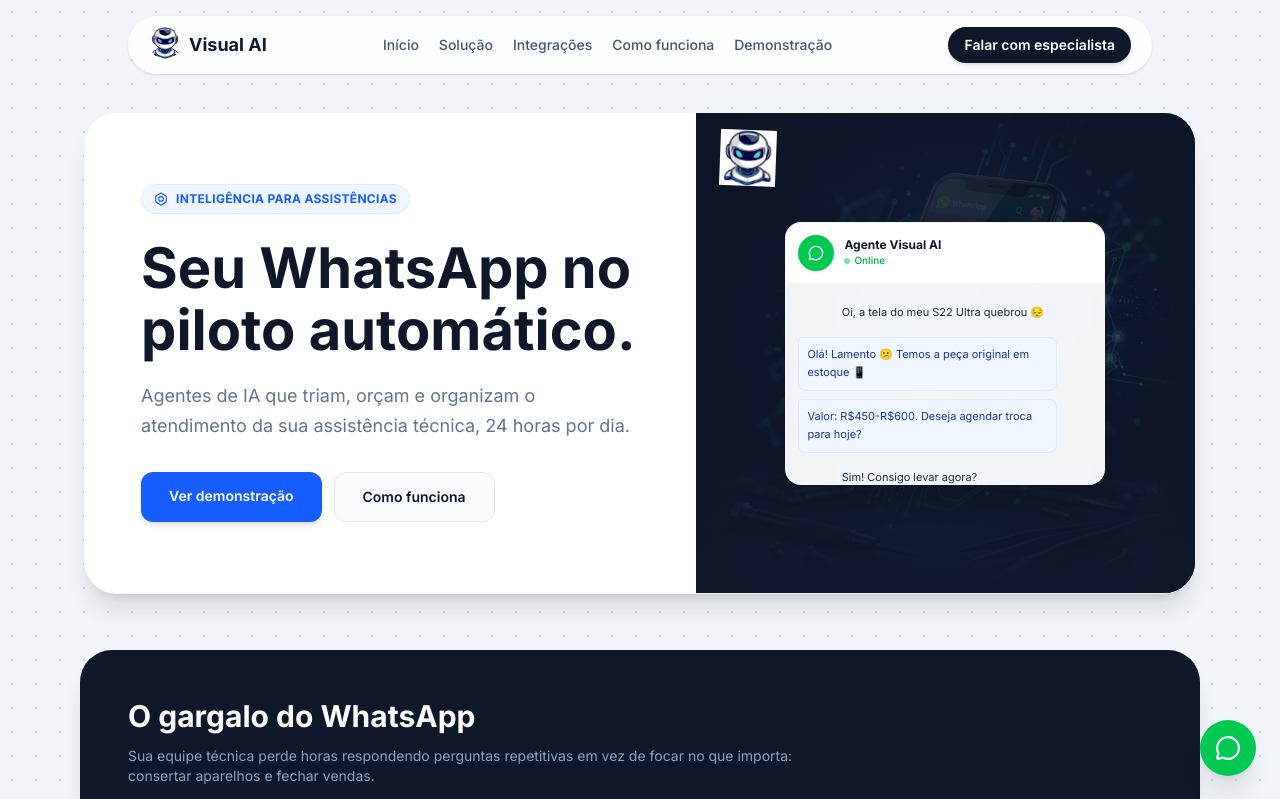
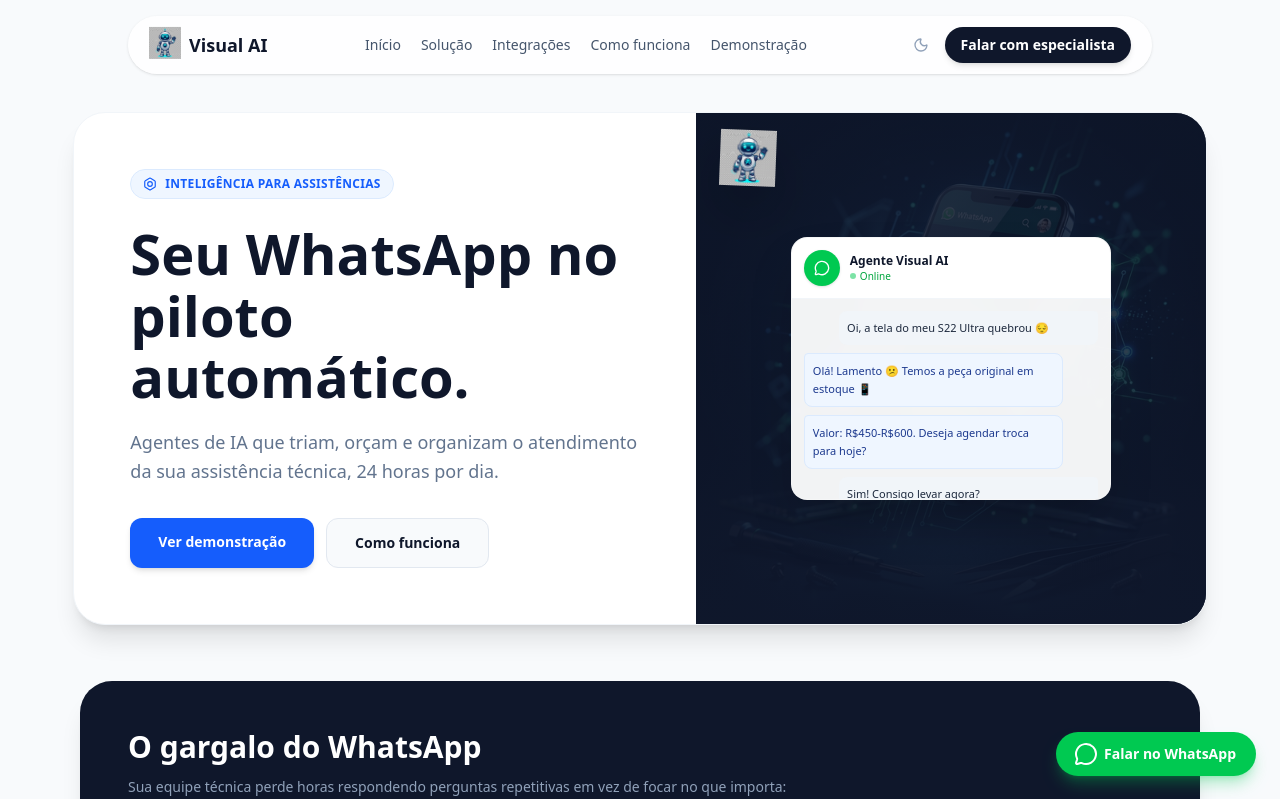
Before and after one commit to Veocreatorpro/visual-ai---agentes-de-ia-para-whatsapp, a React (Vite) app: page / in a window 1280 px wide. Shown: the top 799 px of the page. Built offline with nearby package versions, Linux system fonts and the light colour scheme.

Commit message:
fix: transparent logo, dark mode, WhatsApp CTA, chat scroll, Azure API key

```diff
--- a/src/components/Header.tsx
+++ b/src/components/Header.tsx
@@ -1,17 +1,34 @@
 import React, { useState, useEffect } from 'react';
-import { Menu, X } from 'lucide-react';
+import { Menu, X, Moon, Sun } from 'lucide-react';
 import { motion, AnimatePresence } from 'motion/react';
 import robotLogo from '../assets/images/robot-logo.png';
 
 export default function Header() {
   const [isScrolled, setIsScrolled] = useState(false);
   const [isMobileMenuOpen, setIsMobileMenuOpen] = useState(false);
+  const [isDark, setIsDark] = useState(() => {
+    if (typeof window !== 'undefined') {
+      return localStorage.getItem('theme') === 'dark' ||
+        (!localStorage.getItem('theme') && window.matchMedia('(prefers-color-scheme: dark)').matches);
+    }
+    return false;
+  });
 
   useEffect(() => {
     const handleScroll = () => setIsScrolled(window.scrollY > 20);
     window.addEventListener('scroll', handleScroll);
     return () => window.removeEventListener('scroll', handleScroll);
   }, []);
+
+  useEffect(() => {
+    if (isDark) {
+      document.documentElement.classList.add('dark');
+      localStorage.setItem('theme', 'dark');
+    } else {
+      document.documentElement.classList.remove('dark');
+      localStorage.setItem('theme', 'light');
+    }
+  }, [isDark]);
 
   const navLinks = [
     { href: '#inicio', label: 'Início' },
@@ -23,23 +40,23 @@
 
   return (
     <header className="fixed top-4 w-full z-50 flex justify-center px-4">
-      <div className={`transition-all duration-300 rounded-full px-5 py-2.5 flex justify-between items-center w-full max-w-5xl ${isScrolled ? 'bg-white/90 backdrop-blur-md shadow-lg border border-slate-200/50' : 'bg-white/80 backdrop-blur-sm border border-transparent shadow-sm'}`}>
-        <a href="#" className="flex items-center gap-2 text-lg font-bold text-slate-900">
+      <div className={`transition-all duration-300 rounded-full px-5 py-2.5 flex justify-between items-center w-full max-w-5xl ${isScrolled ? 'bg-white/90 dark:bg-slate-900/90 backdrop-blur-md shadow-lg border border-slate-200/50 dark:border-slate-700/50' : 'bg-white/80 dark:bg-slate-900/80 backdrop-blur-sm border border-transparent shadow-sm'}`}>
+        <a href="#" className="flex items-center gap-2 text-lg font-bold text-slate-900 dark:text-white">
           <motion.img
             src={robotLogo}
             alt="Visual AI"
-            className="w-8 h-8 rounded-full"
+            className="w-8 h-8"
             animate={{ y: [0, -3, 0] }}
             transition={{ repeat: Infinity, duration: 3, ease: "easeInOut" }}
           />
-          Visual AI
+          <span className="text-base md:text-lg">Visual AI</span>
         </a>
 
-        <nav className="hidden md:block">
+        <nav className="hidden lg:block">
           <ul className="flex gap-5 text-sm">
             {navLinks.map((link) => (
               <li key={link.href}>
-                <a href={link.href} className="text-slate-600 font-medium hover:text-blue-600 transition-colors">
+                <a href={link.href} className="text-slate-600 dark:text-slate-300 font-medium hover:text-blue-600 dark:hover:text-blue-400 transition-colors">
                   {link.label}
                 </a>
               </li>
@@ -48,11 +65,20 @@
         </nav>
 
         <div className="flex items-center gap-2">
-          <a href="#contato" className="px-4 py-2 bg-slate-900 text-white text-sm font-semibold rounded-full shadow-md hover:bg-blue-600 transition-colors">
+          {/* Dark mode toggle — discrete */}
+          <button
+            onClick={() => setIsDark(!isDark)}
+            className="p-2 text-slate-400 hover:text-slate-600 dark:hover:text-slate-200 transition-colors rounded-full hover:bg-slate-100 dark:hover:bg-slate-800"
+            aria-label="Alternar tema"
+          >
+            {isDark ? <Sun size={16} /> : <Moon size={16} />}
+          </button>
+
+          <a href="#contato" className="hidden sm:inline-flex px-4 py-2 bg-slate-900 dark:bg-blue-600 text-white text-sm font-semibold rounded-full shadow-md hover:bg-blue-600 dark:hover:bg-blue-700 transition-colors">
             Falar com especialista
           </a>
           <button
-            className="md:hidden p-2 text-slate-600 hover:text-blue-600 transition-colors"
+            className="lg:hidden p-2 text-slate-600 dark:text-slate-300 hover:text-blue-600 transition-colors"
             onClick={() => setIsMobileMenuOpen(!isMobileMenuOpen)}
             aria-label={isMobileMenuOpen ? 'Fechar menu' : 'Abrir menu'}
           >
@@ -68,14 +94,14 @@
             animate={{ opacity: 1, y: 0 }}
             exit={{ opacity: 0, y: -10 }}
             transition={{ duration: 0.2 }}
-            className="fixed top-20 left-4 right-4 bg-white/95 backdrop-blur-md rounded-2xl shadow-2xl border border-slate-200 p-6 md:hidden z-50"
+            className="fixed top-20 left-4 right-4 bg-white/95 dark:bg-slate-900/95 backdrop-blur-md rounded-2xl shadow-2xl border border-slate-200 dark:border-slate-700 p-6 lg:hidden z-50"
           >
             <ul className="flex flex-col gap-4">
               {navLinks.map((link) => (
                 <li key={link.href}>
                   <a
                     href={link.href}
-                    className="text-slate-700 font-medium hover:text-blue-600 transition-colors text-base block py-1"
+                    className="text-slate-700 dark:text-slate-200 font-medium hover:text-blue-600 dark:hover:text-blue-400 transition-colors text-base block py-1"
                     onClick={() => setIsMobileMenuOpen(false)}
                   >
                     {link.label}
--- a/src/components/WhatsAppButton.tsx
+++ b/src/components/WhatsAppButton.tsx
@@ -3,30 +3,26 @@
 import { MessageCircle } from 'lucide-react';
 
 export default function WhatsAppButton() {
-  const whatsappNumber = '5511999999999'; // Replace with real number
-  const message = encodeURIComponent('Olá! Vim pelo site da Visual AI e gostaria de saber mais sobre os agentes de IA para WhatsApp.');
-  const whatsappUrl = `https://wa.me/${whatsappNumber}?text=${message}`;
+  const whatsappUrl = "https://wa.me/5571992355913?text=Ol%C3%A1%20%F0%9F%A4%96%20Quero%20entender%20como%20um%20agente%20de%20IA%20no%20WhatsApp%20pode%20ajudar%20no%20atendimento%20da%20minha%20empresa.%20Tenho%20interesse%20em%20uma%20solu%C3%A7%C3%A3o%20personalizada%20e%20gostaria%20de%20iniciar%20uma%20an%C3%A1lise%20da%20minha%20necessidade.%20%F0%9F%9A%80";
 
   return (
     <motion.a
       href={whatsappUrl}
       target="_blank"
       rel="noopener noreferrer"
-      initial={{ scale: 0, opacity: 0 }}
-      animate={{ scale: 1, opacity: 1 }}
-      transition={{ delay: 2, type: 'spring', stiffness: 200 }}
-      className="fixed bottom-6 right-6 z-50 w-14 h-14 bg-green-500 text-white rounded-full flex items-center justify-center shadow-xl hover:bg-green-600 hover:scale-110 transition-all group"
       aria-label="Falar no WhatsApp"
+      className="fixed bottom-6 right-6 z-50 flex items-center gap-2 px-5 py-3 bg-green-500 text-white font-bold text-sm rounded-full shadow-lg shadow-green-500/30 hover:bg-green-600 transition-all hover:scale-105 group"
+      initial={{ opacity: 0, scale: 0.8, y: 20 }}
+      animate={{ opacity: 1, scale: 1, y: 0 }}
+      transition={{ delay: 2, duration: 0.5 }}
     >
-      <MessageCircle size={26} />
-
-      {/* Tooltip */}
-      <div className="absolute right-16 bg-white text-slate-900 text-xs font-semibold px-3 py-2 rounded-lg shadow-lg opacity-0 group-hover:opacity-100 transition-opacity whitespace-nowrap pointer-events-none">
-        Fale conosco no WhatsApp
-      </div>
-
-      {/* Pulse ring */}
-      <span className="absolute inset-0 rounded-full bg-green-500 animate-ping opacity-20"></span>
+      <motion.span
+        animate={{ scale: [1, 1.2, 1] }}
+        transition={{ repeat: Infinity, duration: 2 }}
+      >
+        <MessageCircle size={20} />
+      </motion.span>
+      <span className="hidden sm:inline">Falar no WhatsApp</span>
     </motion.a>
   );
 }
--- a/src/index.css
+++ b/src/index.css
@@ -1,13 +1,103 @@
 @import "tailwindcss";
 
-@theme {
-  --font-sans: "Inter", ui-sans-serif, system-ui, sans-serif;
+@layer base {
+  :root {
+    --bg-primary: #ffffff;
+    --bg-secondary: #f8fafc;
+    --bg-card: #ffffff;
+    --bg-dark-section: #0f172a;
+    --text-primary: #0f172a;
+    --text-secondary: #64748b;
+    --border-color: #e2e8f0;
+    --shadow-color: rgba(0, 0, 0, 0.08);
+  }
+
+  .dark {
+    --bg-primary: #0a0f1c;
+    --bg-secondary: #111827;
+    --bg-card: #1e293b;
+    --bg-dark-section: #0f172a;
+    --text-primary: #f1f5f9;
+    --text-secondary: #94a3b8;
+    --border-color: #334155;
+    --shadow-color: rgba(0, 0, 0, 0.3);
+  }
 }
 
 body {
-  background-color: #f1f5f9;
-  color: #0f172a;
-  overflow-x: hidden;
-  background-image: radial-gradient(#cbd5e1 1px, transparent 1px);
-  background-size: 24px 24px;
+  font-family: 'Inter', sans-serif;
+  background: var(--bg-secondary);
+  color: var(--text-primary);
+  -webkit-font-smoothing: antialiased;
+  transition: background-color 0.3s ease, color 0.3s ease;
 }
+
+/* Dark mode overrides for Tailwind classes */
+.dark .bg-white {
+  background-color: var(--bg-card) !important;
+}
+
+.dark .bg-slate-50,
+.dark .bg-slate-100 {
+  background-color: var(--bg-secondary) !important;
+}
+
+.dark .text-slate-900 {
+  color: var(--text-primary) !important;
+}
+
+.dark .text-slate-800 {
+  color: #e2e8f0 !important;
+}
+
+.dark .text-slate-700 {
+  color: #cbd5e1 !important;
+}
+
+.dark .text-slate-600,
+.dark .text-slate-500 {
+  color: var(--text-secondary) !important;
+}
+
+.dark .border-slate-100,
+.dark .border-slate-200 {
+  border-color: var(--border-color) !important;
+}
+
+.dark .shadow-xl,
+.dark .shadow-lg,
+.dark .shadow-md,
+.dark .shadow-sm {
+  --tw-shadow-color: var(--shadow-color) !important;
+}
+
+.dark .from-white\/90 {
+  --tw-gradient-from: rgba(15, 23, 42, 0.9) !important;
+}
+
+.dark .bg-blue-50 {
+  background-color: rgba(37, 99, 235, 0.15) !important;
+}
+
+.dark .border-blue-100 {
+  border-color: rgba(37, 99, 235, 0.3) !important;
+}
+
+.dark .bg-gradient-to-b.from-slate-50 {
+  --tw-gradient-from: var(--bg-secondary) !important;
+}
+
+/* Scrollbar */
+::-webkit-scrollbar {
+  width: 6px;
+}
+::-webkit-scrollbar-track {
+  background: transparent;
+}
+::-webkit-scrollbar-thumb {
+  background: #94a3b8;
+  border-radius: 999px;
+}
+.dark ::-webkit-scrollbar-thumb {
+  background: #475569;
+}
```
Also changed, not shown: src/components/InteractiveChat.tsx (+26 -24 lines), src/assets/images/robot-logo.png.
